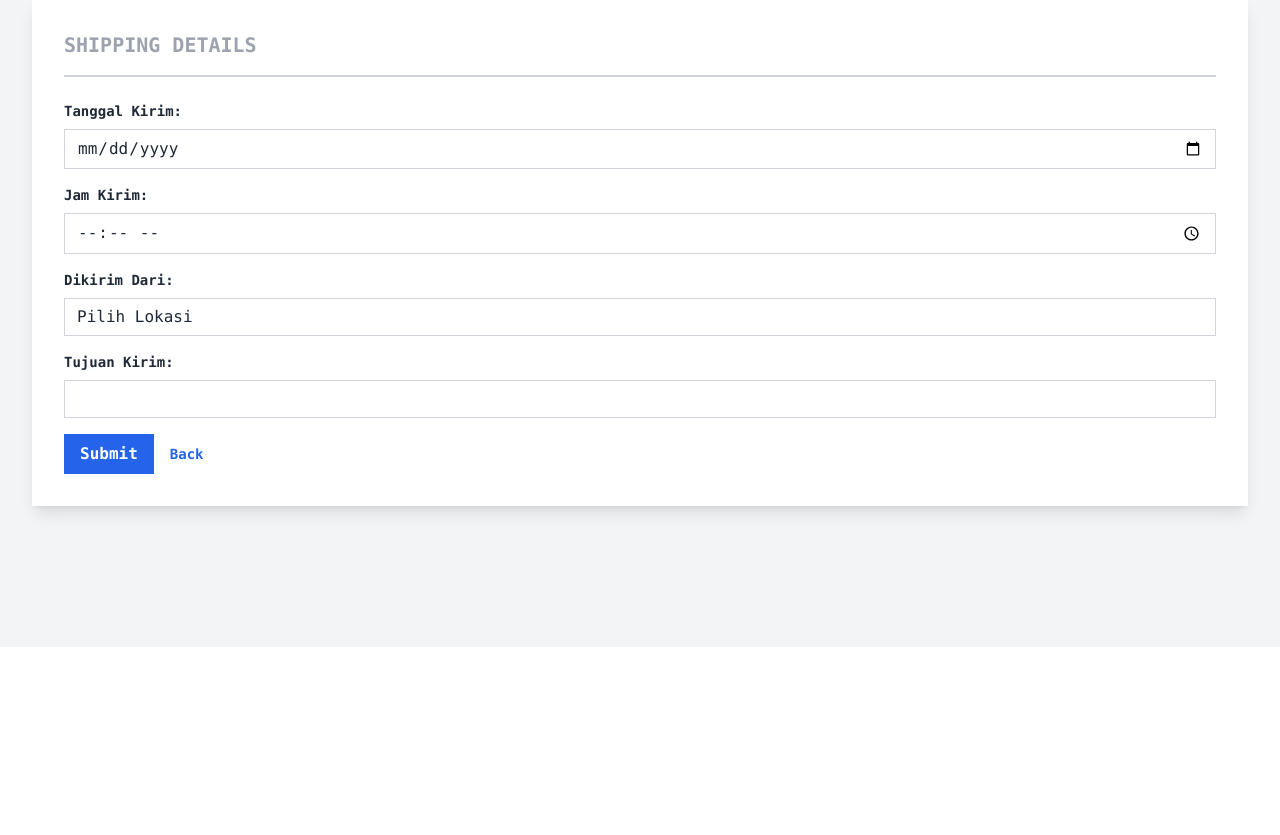
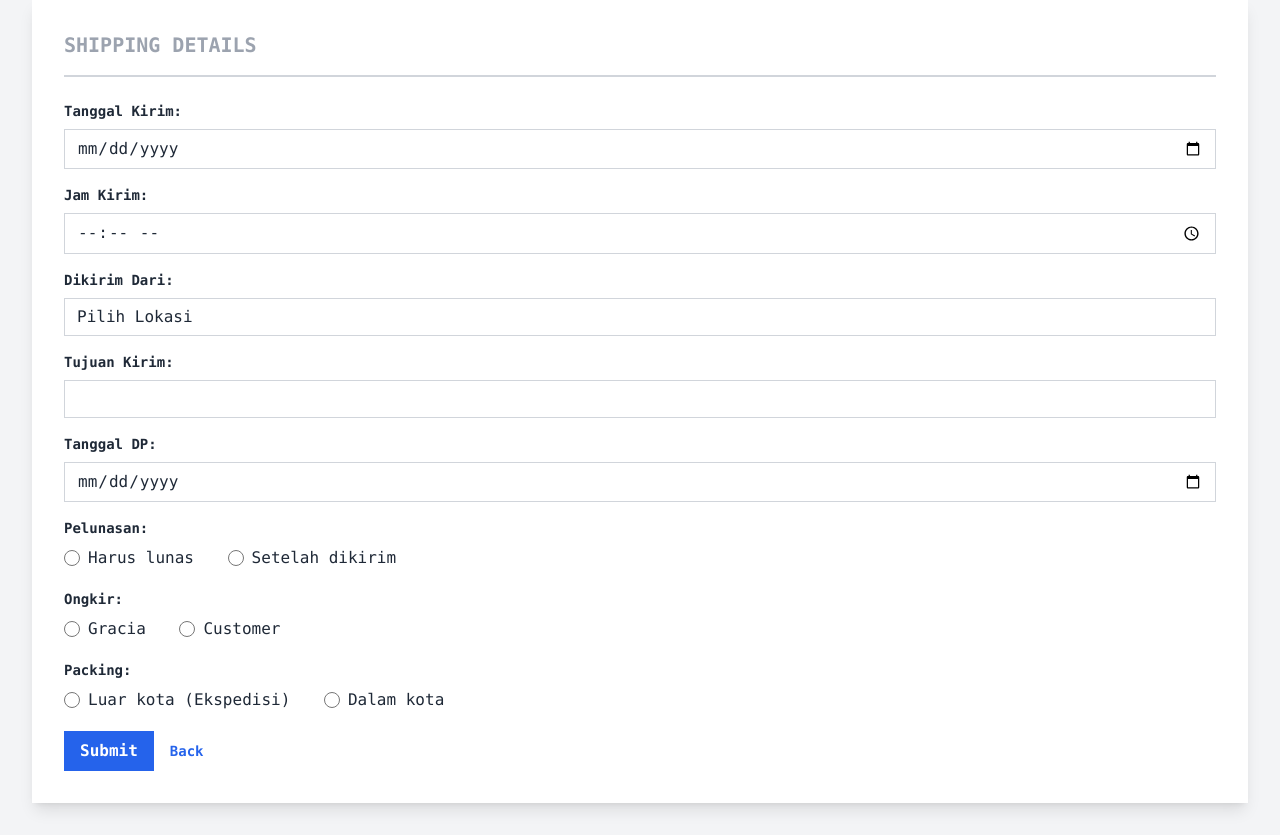
Before and after one commit to myayash/graciabox, a PHP site: page /bikin_shipping.php in a window 1280 px wide. Shown: the part 153-988 px from the top of the page. Before the commit the page ends 680 px from the top, so only its background shows below. Run offline with PHP 8.4, Linux system fonts and the light colour scheme; the visitor is signed in with stand-in values (Sample User, id 1); data that the repository does not hold is empty; some libraries are stand-ins or nearby versions.

Commit message:
pdf update

```diff
--- a/bikin_shipping.php
+++ b/bikin_shipping.php
@@ -68,6 +68,53 @@
             <input type="text" name="tujuan_kirim" id="tujuan_kirim" value="<?php echo htmlspecialchars($order_form['tujuan_kirim'] ?? ''); ?>" class="appearance-none bg-white border border-gray-300 w-full py-2 px-3 text-gray-800 leading-tight focus:outline-none focus:ring-2 focus:ring-blue-500 focus:border-transparent transition duration-150 ease-in-out" required>
         </div>
 
+        <div class="mb-4">
+            <label for="tanggal_dp" class="block text-gray-800 text-sm font-semibold mb-2">Tanggal DP:</label>
+            <input type="date" name="tanggal_dp" id="tanggal_dp" value="<?php echo htmlspecialchars($order_form['tanggal_dp'] ?? ''); ?>" class="appearance-none bg-white border border-gray-300 w-full py-2 px-3 text-gray-800 leading-tight focus:outline-none focus:ring-2 focus:ring-blue-500 focus:border-transparent transition duration-150 ease-in-out">
+        </div>
+
+        <div class="mb-4">
+            <label class="block text-gray-800 text-sm font-semibold mb-2">Pelunasan:</label>
+            <div class="mt-2">
+                <label class="inline-flex items-center">
+                    <input type="radio" name="pelunasan" value="Harus Lunas" class="form-radio h-4 w-4 text-blue-600" <?php echo (isset($order_form['pelunasan']) && $order_form['pelunasan'] === 'Harus lunas') ? 'checked' : ''; ?>>
+                    <span class="ml-2 text-gray-800">Harus lunas</span>
+                </label>
+                <label class="inline-flex items-center ml-6">
+                    <input type="radio" name="pelunasan" value="Setelah dikirim" class="form-radio h-4 w-4 text-blue-600" <?php echo (isset($order_form['pelunasan']) && $order_form['pelunasan'] === 'Setelah dikirim') ? 'checked' : ''; ?>>
+                    <span class="ml-2 text-gray-800">Setelah dikirim</span>
+                </label>
+            </div>
+        </div>
+
+        <div class="mb-4">
+            <label class="block text-gray-800 text-sm font-semibold mb-2">Ongkir:</label>
+            <div class="mt-2">
+                <label class="inline-flex items-center">
+                    <input type="radio" name="ongkir" value="Gracia" class="form-radio h-4 w-4 text-blue-600" <?php echo (isset($order_form['ongkir']) && $order_form['ongkir'] === 'Gracia') ? 'checked' : ''; ?>>
+                    <span class="ml-2 text-gray-800">Gracia</span>
+                </label>
+                <label class="inline-flex items-center ml-6">
+                    <input type="radio" name="ongkir" value="Customer" class="form-radio h-4 w-4 text-blue-600" <?php echo (isset($order_form['ongkir']) && $order_form['ongkir'] === 'Customer') ? 'checked' : ''; ?>>
+                    <span class="ml-2 text-gray-800">Customer</span>
+                </label>
+            </div>
+        </div>
+
+        <div class="mb-4">
+            <label class="block text-gray-800 text-sm font-semibold mb-2">Packing:</label>
+            <div class="mt-2">
+                <label class="inline-flex items-center">
+                    <input type="radio" name="packing" value="Luar kota (Ekspedisi)" class="form-radio h-4 w-4 text-blue-600" <?php echo (isset($order_form['packing']) && $order_form['packing'] === 'Luar kota (Ekspedisi)') ? 'checked' : ''; ?>>
+                    <span class="ml-2 text-gray-800">Luar kota (Ekspedisi)</span>
+                </label>
+                <label class="inline-flex items-center ml-6">
+                    <input type="radio" name="packing" value="Dalam kota" class="form-radio h-4 w-4 text-blue-600" <?php echo (isset($order_form['packing']) && $order_form['packing'] === 'Dalam kota') ? 'checked' : ''; ?>>
+                    <span class="ml-2 text-gray-800">Dalam kota</span>
+                </label>
+            </div>
+        </div>
+
         <div class="flex items-center justify-start space-x-4">
             <input type="submit" value="Submit" class="bg-blue-600 hover:bg-blue-700 text-white font-bold py-2 px-4 focus:outline-none focus:ring-2 focus:ring-blue-500 focus:border-transparent transition duration-150 ease-in-out">
             <button type="button" onclick="goBack()" class="inline-block align-baseline font-semibold text-sm text-blue-600 hover:text-blue-800">
```
Also changed, not shown: process_order.php (+6 -2 lines), view_fo_pdf.php (+66 -31 lines), graciabox_logo_gray.jpeg (added), 1 other file.
